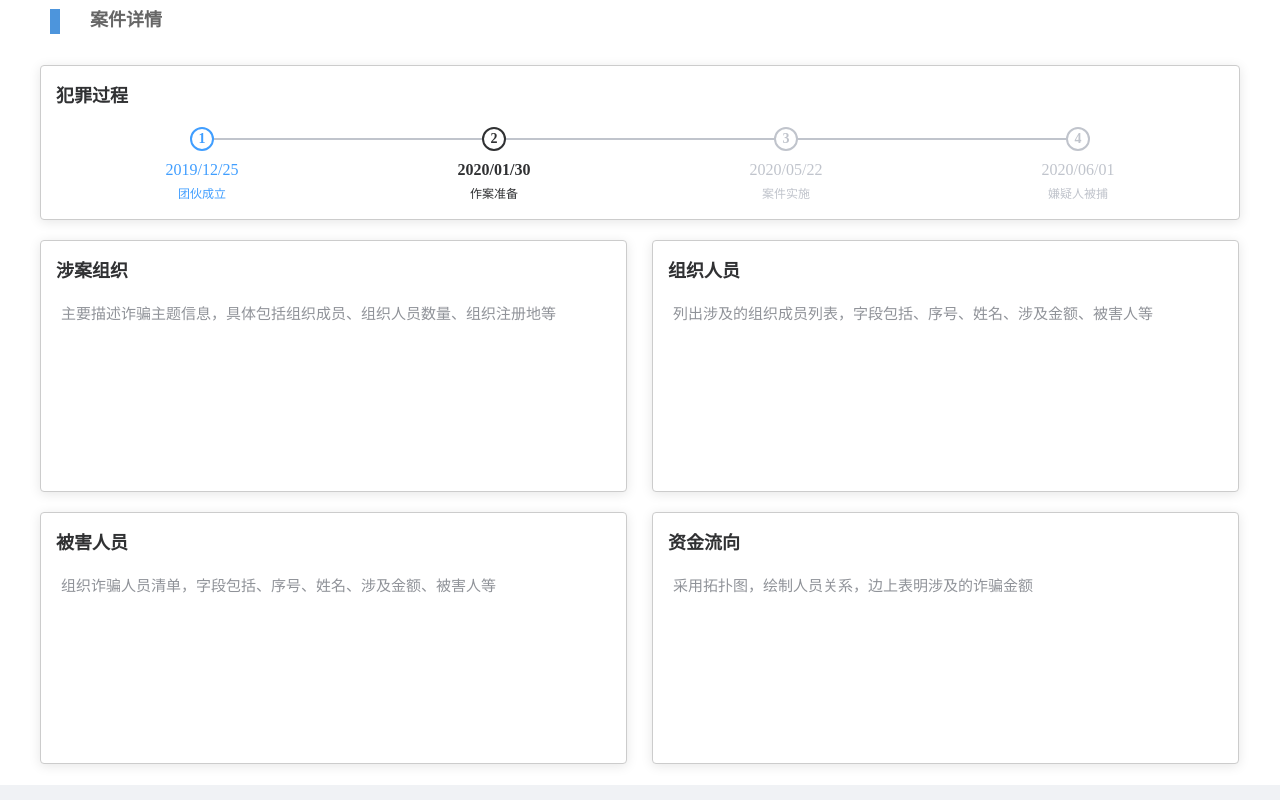
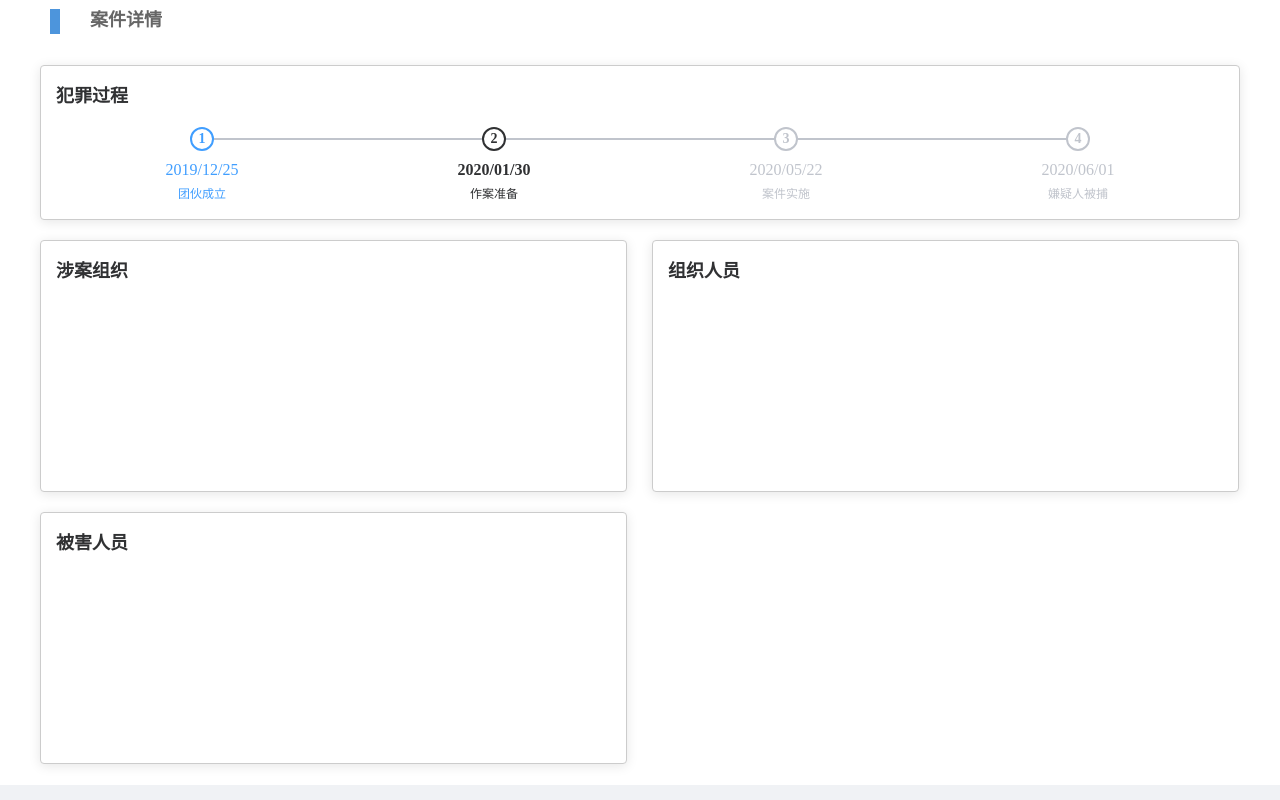
Before and after one commit to Tshirt-hfk/ccbps, a Vue app: page /internetFraudEventDetails in a window 1280 px wide. Shown: the part 430-1230 px from the top of the page. Built offline with nearby package versions, Linux system fonts and the light colour scheme.

Commit message:
去掉自己流向，

```diff
--- a/src/views/illegalFundEventDetails.vue
+++ b/src/views/illegalFundEventDetails.vue
@@ -55,10 +55,6 @@
                 <el-card class="box-card-small" :body-style="{ padding: '15px' }" style="float:left;margin-right: 25px">
                     <div class="ed-main-details-title">被害人员</div>
                     <span class="ed-main-details-content">{{item.hurtedMember}}</span>
-                </el-card>
-                <el-card class="box-card-small" :body-style="{ padding: '15px' }">
-                    <div class="ed-main-details-title">资金流向</div>
-                    <span class="ed-main-details-content">采用拓扑图，绘制人员关系，边上表明涉及的诈骗金额</span>
                 </el-card>
             </div>
         </div>
--- a/src/views/internetFraudEventDetails.vue
+++ b/src/views/internetFraudEventDetails.vue
@@ -46,19 +46,15 @@
                 </el-card>
                 <el-card class="box-card-small" :body-style="{ padding: '15px' }" style="float:left;margin-right: 25px">
                     <div class="ed-main-details-title">涉案组织</div>
-                    <span class="ed-main-details-content">主要描述诈骗主题信息，具体包括组织成员、组织人员数量、组织注册地等</span>
+                    <span class="ed-main-details-content">{{item.origination}}</span>
                 </el-card>
                 <el-card class="box-card-small" :body-style="{ padding: '15px' }">
                     <div class="ed-main-details-title">组织人员</div>
-                    <span class="ed-main-details-content">列出涉及的组织成员列表，字段包括、序号、姓名、涉及金额、被害人等</span>
+                    <span class="ed-main-details-content">{{item.orMember}}</span>
                 </el-card>
                 <el-card class="box-card-small" :body-style="{ padding: '15px' }" style="float:left;margin-right: 25px">
                     <div class="ed-main-details-title">被害人员</div>
-                    <span class="ed-main-details-content">组织诈骗人员清单，字段包括、序号、姓名、涉及金额、被害人等</span>
-                </el-card>
-                <el-card class="box-card-small" :body-style="{ padding: '15px' }">
-                    <div class="ed-main-details-title">资金流向</div>
-                    <span class="ed-main-details-content">采用拓扑图，绘制人员关系，边上表明涉及的诈骗金额</span>
+                    <span class="ed-main-details-content">{{item.hurtedMember}}</span>
                 </el-card>
             </div>
         </div>
```
